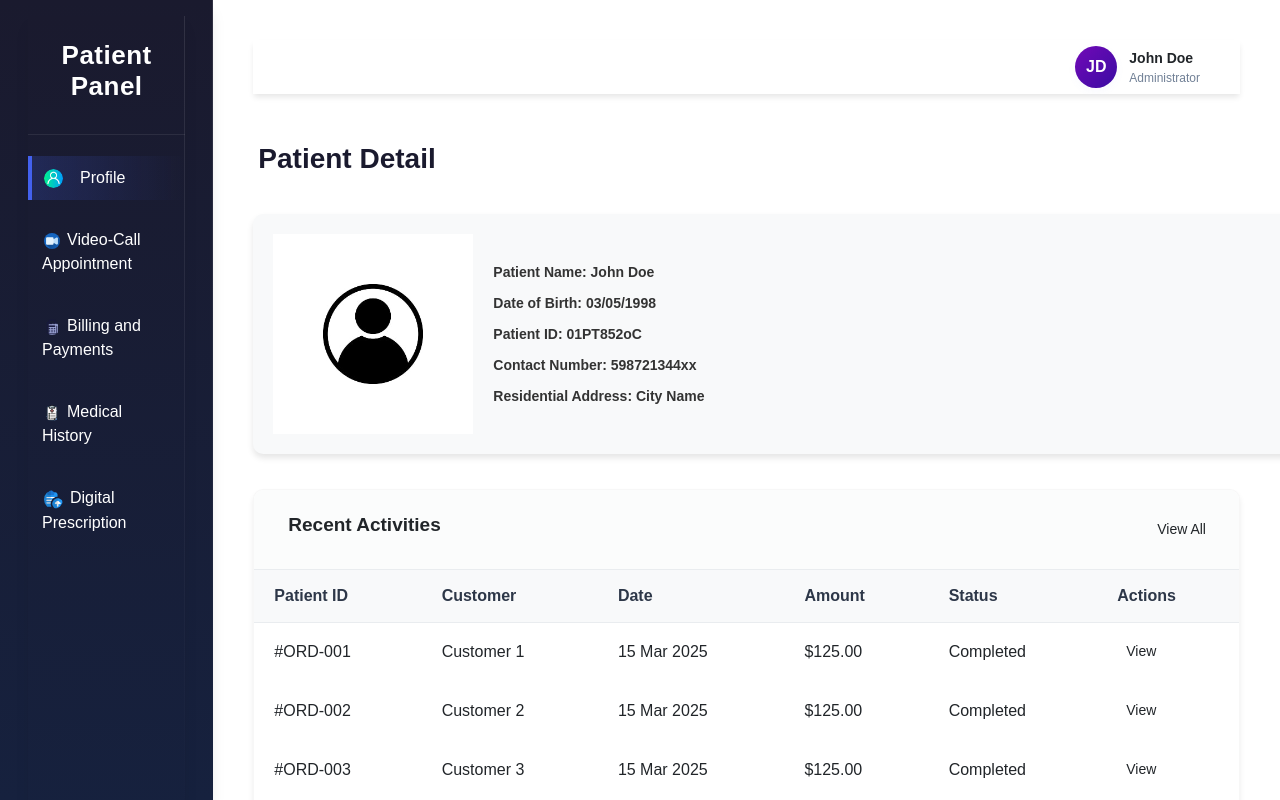
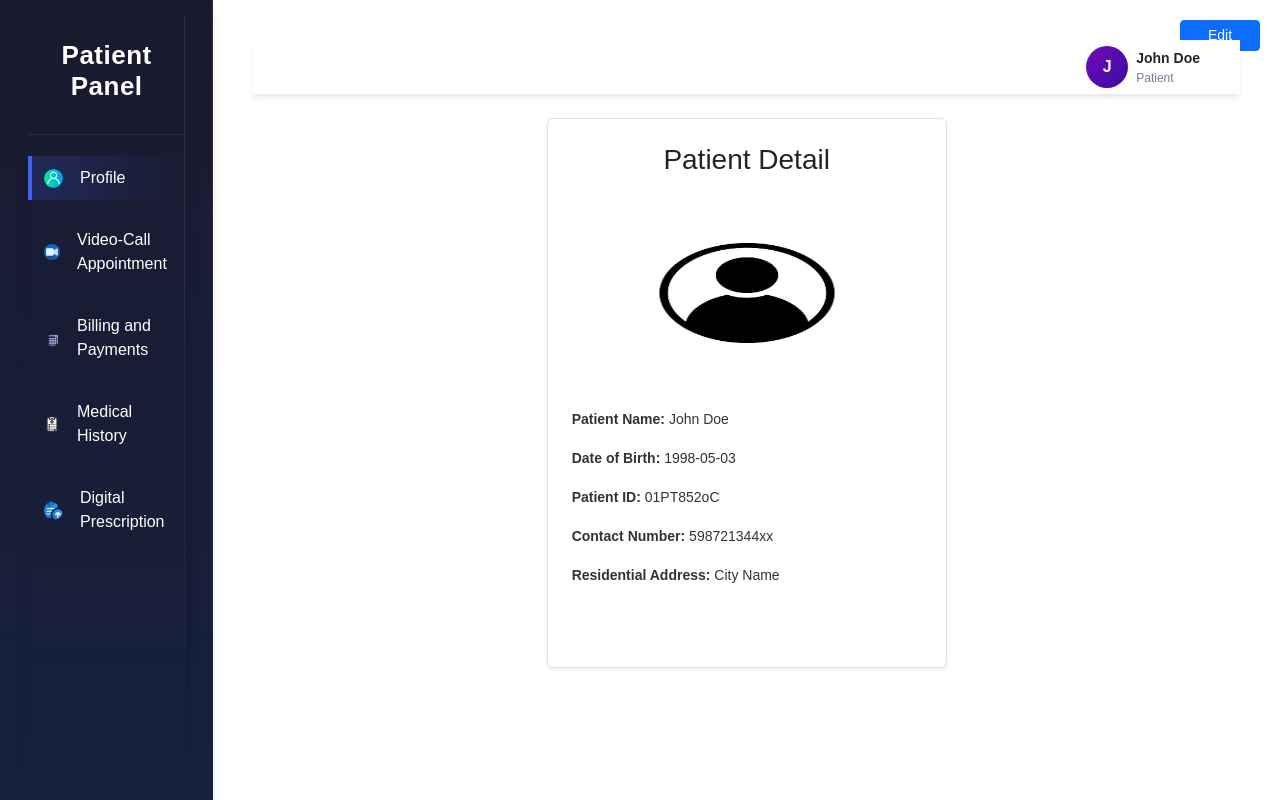
Before and after one commit to PThanushree/HMS-demo, a React (Vite) app: page / in a window 1280 px wide. Built offline with nearby package versions, Linux system fonts and the light colour scheme.

Commit message:
fixed some functionality and active style

```diff
--- a/src/Dashboard.css
+++ b/src/Dashboard.css
@@ -198,21 +198,21 @@ body {
 }
 
 .video-icon {
-  width: 23px;  /* Adjust size as needed */
+  width: 23px;
   height: 23px;
   padding:2px;
   margin-right: 5px;
   border-radius: 50%;
 }
 .bill-icon {
-  width: 23px;  /* Adjust size as needed */
+  width: 23px;
   height: 23px;
   padding:2px;
   margin-right: 5px;
   border-radius: 50%;
 }
 .pres-icon{
-  width: 23px;  /* Adjust size as needed */
+  width: 23px;
   height: 23px;
   padding:2px;
   margin-right: 5px;
@@ -220,7 +220,7 @@ body {
 
 }
 .profile-icon{
-  width: 23px;  /* Adjust size as needed */
+  width: 23px;
   height: 23px;
   padding:2px;
   margin-right: 5px;
@@ -270,6 +270,43 @@ body {
   box-shadow: 0 3px 8px rgba(114, 131, 241, 0.05);
   font-size: 16px;
 }
+.profile-container {
+  width: 400px; /* Adjust width to fit perfectly beside the sidebar */
+  max-width: 100%;
+}
+.profile-container {
+  width: 400px; /* Fixed width */
+  max-width: 100%;
+  min-height: 550px; /* Ensures enough space for the button */
+  display: flex;
+  flex-direction: column;
+}
+
+.patient-info {
+  flex-grow: 1; /* Pushes button to the bottom */
+}
+
+.button-container {
+  width: 100%;
+  padding-top: 10px;
+}
+.profile-container {
+  width: 400px; /* Fixed width */
+  max-width: 100%;
+  min-height: 550px; /* Ensures enough space */
+  display: flex;
+  flex-direction: column;
+}
+
+.patient-info {
+  flex-grow: 1; /* Pushes button to bottom */
+}
+
+.btn-sm {
+  width: 80px; /* Makes the button small */
+}
+
+
 
 .user-info {
   display: flex;
@@ -299,13 +336,13 @@ body {
 
 .patient-content {
   display:flex;
-  align-items: center; /* Aligns items vertically */
-  gap: 20px; /* Adds space between image and details */
+  align-items: center;
+  gap: 20px;
   background: #f8f9fa;
   padding: 20px;
   border-radius: 10px;
   box-shadow: 0px 4px 6px rgba(0, 0, 0, 0.1);
-  width: 100vw; /* Full viewport width */
+  width: 100vw;
   margin-left: 0;
   margin-right: 0;
  margin-bottom:35px;
@@ -315,7 +352,7 @@ body {
 .patient-img {
   width:100%;
   height: 200px;
-  background: rgb(181, 164, 164); /* Placeholder color */
+  background: rgb(181, 164, 164);
   display: flex;
   align-items: center;
   justify-content: center;
@@ -329,7 +366,7 @@ body {
 .patient-info {
   display: flex;
   flex-direction: column;
-  gap: 10px; /* Adds spacing between text lines */
+  gap: 10px;
   font-size: 14px;
   color: #333;
 }
@@ -369,14 +406,7 @@ body {
 
 .title:hover::after {
   width: 100%;
-  /*
-  ::after creates an underline effect positioned below the text.
-Initial state: The width is 0, making it invisible.
-On hover:
-The underline expands to 100% width.
-transition creates a smooth animation effect.
-transform: translateX(-50%) keeps it centered.
- */
+
 }
 
 .table-card {
@@ -430,32 +460,31 @@ transform: translateX(-50%) keeps it centered.
   top: 0;
   box-shadow: 0 1px 0 0 var(--border);
 }
-/* Ensure body and container take full height without overflow */
+
 body, html {
   margin: 0;
   padding: 0;
-  overflow: hidden; /* Prevent unnecessary scrolling */
+  overflow: hidden;
 }
 
-/* Fix sidebar overflow */
+
 .sidebar {
-  height: 100vh; /* Full height */
-  overflow-y: auto; /* If necessary, enables scrolling inside sidebar */
-  width: 250px; /* Adjust width as per design */
+  height: 100vh;
+  overflow-y: auto;
+  width: 250px;
 }
 
-/* Prevent extra spacing issues */
+
 .container {
   display: flex;
   height: 100vh;
   overflow: hidden;
 }
 
-/* Fix nav-menu alignment */
 .nav-menu {
   display: flex;
   flex-direction: column;
-  gap: 10px; /* Adjust spacing */
+  gap: 10px;
 }
 
 .nav-item {
@@ -467,12 +496,12 @@ body, html {
 }
 
 .video-icon, .bill-icon {
-  width: 20px; /* Adjust as needed */
+  width: 20px;
   height: auto;
 }
 a {
-  text-decoration: none; /* Removes underline */
-  color: inherit; /* Inherits text color from parent */
+  text-decoration: none;
+  color: inherit;
 }
 .link {
   text-decoration: none;
--- a/src/Dashboard.jsx
+++ b/src/Dashboard.jsx
@@ -1,85 +1,61 @@
-import { useState } from "react";
-import { Link } from "react-router-dom";
-import reactLogo from "./assets/react.svg";
-import viteLogo from "/vite.svg";
+import { Link, useLocation } from "react-router-dom";
+import "./Dashboard.css";
 import videoCamera from "./assets/video-camera.png";
 import Bill from "./assets/billing-machine.png";
 import Checkup from "./assets/medical-checkup.png";
-import Profile from "./assets/profile-icon.png.jpg";
-import "./Dashboard.css";
-import videoCall from "./VideoCall.jsx";
-import Billing from "./Billing.jsx";
 import user from "./assets/user.png";
 import note from "./assets/upload.png";
 
+function Dashboard() {
+  const location = useLocation(); // Get current page URL
 
-function Dashboard() {
   return (
-
-
     <div className="container">
-
       {/* Sidebar */}
       <div className="sidebar">
         <div className="logo">
           <h1>Patient Panel</h1>
         </div>
+
         <div className="nav-menu">
-          <Link to="/" style={{ textDecoration: 'none', color: 'inherit' }}>
-          <div className="nav-item active">
-          <img className="profile-icon" src={user} />
-            <span>Profile</span>
-          </div>
-          </Link>
-
-          <Link to="/videoCall" style={{ textDecoration: 'none', color: 'inherit' }}>
-            <div className="nav-item">
-              <span>
-                 {" "}
-                <img className="video-icon" src={videoCamera} />
-                Video-Call Appointment
-              </span>
+          <Link to="/" style={{ textDecoration: "none", color: "inherit" }}>
+            <div className={`nav-item ${location.pathname === "/" ? "active" : ""}`}>
+              <img className="profile-icon" src={user} alt="Profile" />
+              <span>Profile</span>
             </div>
           </Link>
 
-          <Link to="/Billing" style={{ textDecoration: 'none', color: 'inherit' }}>
-            <div className="nav-item">
-
-              <span>
-                <img className="bill-icon" src={Bill} />
-                Billing and Payments
-              </span>
+          <Link to="/videoCall" style={{ textDecoration: "none", color: "inherit" }}>
+            <div className={`nav-item ${location.pathname === "/videoCall" ? "active" : ""}`}>
+              <img className="video-icon" src={videoCamera} alt="Video Call" />
+              <span>Video-Call Appointment</span>
             </div>
           </Link>
 
-          <Link to="/MedicalHist" style={{ textDecoration: 'none', color: 'inherit' }}>
-            <div className="nav-item">
-
-              <span>
-                <img className="bill-icon" src={Checkup} />
-                Medical History
-              </span>
+          <Link to="/Billing" style={{ textDecoration: "none", color: "inherit" }}>
+            <div className={`nav-item ${location.pathname === "/Billing" ? "active" : ""}`}>
+              <img className="bill-icon" src={Bill} alt="Billing" />
+              <span>Billing and Payments</span>
             </div>
           </Link>
 
-          <Link to="/Prescription" style={{ textDecoration: 'none', color: 'inherit' }}>
-            <div className="nav-item">
-
-              <span>
-                <img className="pres-icon" src={note} />
-               Digital Prescription
-              </span>
+          <Link to="/MedicalHist" style={{ textDecoration: "none", color: "inherit" }}>
+            <div className={`nav-item ${location.pathname === "/MedicalHist" ? "active" : ""}`}>
+              <img className="bill-icon" src={Checkup} alt="Medical History" />
+              <span>Medical History</span>
             </div>
           </Link>
-        </div>{" "}
-        {/*nav-menu end*/}
+
+          <Link to="/Prescription" style={{ textDecoration: "none", color: "inherit" }}>
+            <div className={`nav-item ${location.pathname === "/Prescription" ? "active" : ""}`}>
+              <img className="pres-icon" src={note} alt="Prescription" />
+              <span>Digital Prescription</span>
+            </div>
+          </Link>
+        </div>
       </div>
-      {/*Search-bar end*/}
-
-
-
     </div>
-
   );
 }
+
 export default Dashboard;
--- a/src/Profile.jsx
+++ b/src/Profile.jsx
@@ -1,193 +1,121 @@
-import React from "react";
+import React, { useState } from "react";
 import "./Dashboard.css";
 import Profileimg from "./assets/profile-icon.png.jpg";
 import "bootstrap/dist/css/bootstrap.css";
 
+function Profile() {
+  const [profile, setProfile] = useState({
+    name: "John Doe",
+    role: "Patient",
+    dob: "1998-05-03",
+    id: "01PT852oC",
+    phone: "598721344xx",
+    address: "City Name",
+  });
 
-function Profile() {
+  const [isEditing, setIsEditing] = useState(false);
+
+  // Handle input changes
+  const handleChange = (e) => {
+    setProfile({ ...profile, [e.target.name]: e.target.value });
+  };
+
   return (
     <div className="container-fluid p-3">
-
+      {/* Profile Header */}
       <div className="header d-flex align-items-center mb-4">
-        <div className="user-profile">
-          <div className="profile-img">JD</div>
+        <div className="user-profile d-flex align-items-center">
+          <div className="profile-img me-2">{profile.name.charAt(0)}</div>
           <div className="user-info">
-            <div className="user-name">John Doe</div>
-            <div className="user-role">Administrator</div>
+            <div className="user-name">{profile.name}</div>
+            <div className="user-role">{profile.role}</div>
           </div>
         </div>
       </div>
 
-      {/* Main Container */}
-      <div className="main-content d-flex flex-column flex-md-row">
-        <div className="patient-detail">
-          <div className="page-title">
-            <div className="title">Patient Detail</div>
+      {/* Main Profile Section */}
+      <div className="d-flex justify-content-center">
+        <div className="profile-container p-4 border rounded shadow-sm bg-white d-flex flex-column">
+          <h3 className="text-center mb-3">Patient Detail</h3>
+
+          {/* Profile Image */}
+          <div className="text-center">
+            <img className="patient-img mb-3" src={Profileimg} alt="Profile" />
           </div>
 
-          <div className="patient-content">
-            <div>
+          {/* Editable Inputs */}
+          <div className="patient-info text-start flex-grow-1">
+            {isEditing ? (
+              <>
+                <label className="form-label">Patient Name</label>
+                <input
+                  type="text"
+                  name="name"
+                  value={profile.name}
+                  onChange={handleChange}
+                  className="form-control mb-2"
+                />
 
-            <img className="patient-img" src={Profileimg} />
+                <label className="form-label">Date of Birth</label>
+                <input
+                  type="date"
+                  name="dob"
+                  value={profile.dob}
+                  onChange={handleChange}
+                  className="form-control mb-2"
+                />
 
+                <label className="form-label">Patient ID</label>
+                <input
+                  type="text"
+                  name="id"
+                  value={profile.id}
+                  disabled
+                  className="form-control mb-2"
+                />
 
-            </div>
+                <label className="form-label">Contact Number</label>
+                <input
+                  type="text"
+                  name="phone"
+                  value={profile.phone}
+                  onChange={handleChange}
+                  className="form-control mb-2"
+                />
 
-            <div className="patient-info">
-              <div className="user-name">Patient Name: John Doe</div>
-              <div className="user-dob">Date of Birth: 03/05/1998</div>
-              <div className="user-id">Patient ID: 01PT852oC</div>
-              <div className="user-phno">Contact Number: 598721344xx</div>
-              <div className="user-addr">Residential Address: City Name</div>
-            </div>
+                <label className="form-label">Residential Address</label>
+                <input
+                  type="text"
+                  name="address"
+                  value={profile.address}
+                  onChange={handleChange}
+                  className="form-control mb-2"
+                />
+              </>
+            ) : (
+              <>
+                <div className="mb-2"><strong>Patient Name:</strong> {profile.name}</div>
+                <div className="mb-2"><strong>Date of Birth:</strong> {profile.dob}</div>
+                <div className="mb-2"><strong>Patient ID:</strong> {profile.id}</div>
+                <div className="mb-2"><strong>Contact Number:</strong> {profile.phone}</div>
+                <div className="mb-2"><strong>Residential Address:</strong> {profile.address}</div>
+              </>
+            )}
           </div>
 
-          {/* Patient History Table */}
-          <div className="table-card">
-            <div className="card-title">
-              <h3>
-                <i className="fas fa-shopping-bag"></i> Recent Activities
-              </h3>
-              <button className="btn btn-outline btn-sm">
-                <i className="fas fa-eye"></i> View All
-              </button>
-            </div>
-
-            <table className="data-table">
-              <thead>
-                <tr>
-                  <th>Patient ID</th>
-                  <th>Customer</th>
-                  <th>Date</th>
-                  <th>Amount</th>
-                  <th>Status</th>
-                  <th>Actions</th>
-                </tr>
-              </thead>
-              <tbody>
-                {[
-                  "#ORD-001",
-                  "#ORD-002",
-                  "#ORD-003",
-                  "#ORD-004",
-                  "#ORD-005",
-                ].map((order, index) => (
-                  <tr key={index}>
-                    <td>{order}</td>
-                    <td>Customer {index + 1}</td>
-                    <td>15 Mar 2025</td>
-                    <td>$125.00</td>
-                    <td>
-                      <span className="status active">
-                        <i className="fas fa-check-circle"></i> Completed
-                      </span>
-                    </td>
-                    <td>
-                      <button className="btn btn-outline btn-sm">
-                        <i className="fas fa-eye"></i> View
-                      </button>
-                    </td>
-                  </tr>
-                ))}
-              </tbody>
-            </table>
+          {/* Small Button Inside Profile Container */}
+          <div className="text-center mt-3">
+            <button
+              className="btn btn-primary btn-sm"
+              onClick={() => setIsEditing(!isEditing)}
+            >
+              {isEditing ? "Save" : "Edit"}
+            </button>
           </div>
         </div>
       </div>
     </div>
   );
 }
-//  function Profile() {
-//   return (
-//     <div className="flex h-screen">
-//       {/* Sidebar */}
-//       {/* <aside className="w-64 bg-gray-900 text-white p-6 flex flex-col">
-//         <h1 className="text-2xl font-bold mb-6">Patient Panel</h1>
-//         <nav className="flex-1">
-//           <ul className="space-y-4">
-//             <li><a href="#" className="text-blue-400 hover:underline">Profile</a></li>
-//             <li><a href="#" className="hover:text-blue-400 flex items-center">📹 Video-Call Appointment</a></li>
-//             <li><a href="#" className="hover:text-blue-400 flex items-center">🏦 Billing and Payments</a></li>
-//             <li><a href="#" className="hover:text-blue-400 flex items-center">📜 Medical History</a></li>
-//           </ul>
-//         </nav>
-//       </aside> */}
-
-//       {/* Main Content */}
-//       <div className="flex-1 flex flex-col bg-gray-100 ">
-//         {/* Header */}
-//         <div className="header bg-white p-4 flex justify-between items-center shadow-md ">
-//           <div className="user-profile flex items-center">
-//             <div className="profile-img w-10 h-10 bg-purple-600 text-white rounded-full flex items-center justify-center">
-//               JD
-//             </div>
-//             <div className="user-info ml-4">
-//               <div className="user-name font-medium">John Doe</div>
-//               <div className="user-role text-sm text-gray-500">Administrator</div>
-//             </div>
-//           </div>
-//         </div>
-
-//         {/* Main Patient Details */}
-//         <div className="main-content flex-1 p-6 overflow-auto">
-//           <div className="bg-white p-6 rounded-lg shadow-md">
-//             <div className="page-title">
-//               <h2 className="text-xl font-semibold">Patient Detail</h2>
-//             </div>
-
-//             <div className="patient-content flex mt-6">
-//               <img className="w-20 h-20 rounded-full" src="Profileimg" alt="Profile" />
-//               <div className="ml-6">
-//                 <p><strong>Patient Name:</strong> John Doe</p>
-//                 <p><strong>Date of Birth:</strong> 03/05/1998</p>
-//                 <p><strong>Patient ID:</strong> 01PT852oC</p>
-//                 <p><strong>Contact Number:</strong> 598721344xx</p>
-//                 <p><strong>Residential Address:</strong> City Name</p>
-//               </div>
-//             </div>
-//           </div>
-
-//           {/* Patient History Table */}
-//           <div className="bg-white p-6 mt-6 rounded-lg shadow-md">
-//             <div className="flex justify-between items-center mb-4">
-//               <h3 className="text-lg font-semibold">Recent Activities</h3>
-//               <button className="text-blue-500 hover:underline">View All</button>
-//             </div>
-
-//             <table className="w-full border-collapse">
-//               <thead>
-//                 <tr className="bg-gray-200">
-//                   <th className="p-2 text-left">Patient ID</th>
-//                   <th className="p-2 text-left">Customer</th>
-//                   <th className="p-2 text-left">Date</th>
-//                   <th className="p-2 text-left">Amount</th>
-//                   <th className="p-2 text-left">Status</th>
-//                   <th className="p-2 text-left">Actions</th>
-//                 </tr>
-//               </thead>
-//               <tbody>
-//                 {["#ORD-001", "#ORD-002", "#ORD-003"].map((order, index) => (
-//                   <tr key={index} className="border-t">
-//                     <td className="p-2">{order}</td>
-//                     <td className="p-2">Customer {index + 1}</td>
-//                     <td className="p-2">15 Mar 2025</td>
-//                     <td className="p-2">$125.00</td>
-//                     <td className="p-2 text-green-600">Completed</td>
-//                     <td className="p-2 text-blue-500 hover:underline cursor-pointer">View</td>
-//                   </tr>
-//                 ))}
-//               </tbody>
-//             </table>
-//           </div>
-//         </div>
-//       </div>
-//     </div>
-//   );
-// }
-
-
-
-
-
 
 export default Profile;
```
